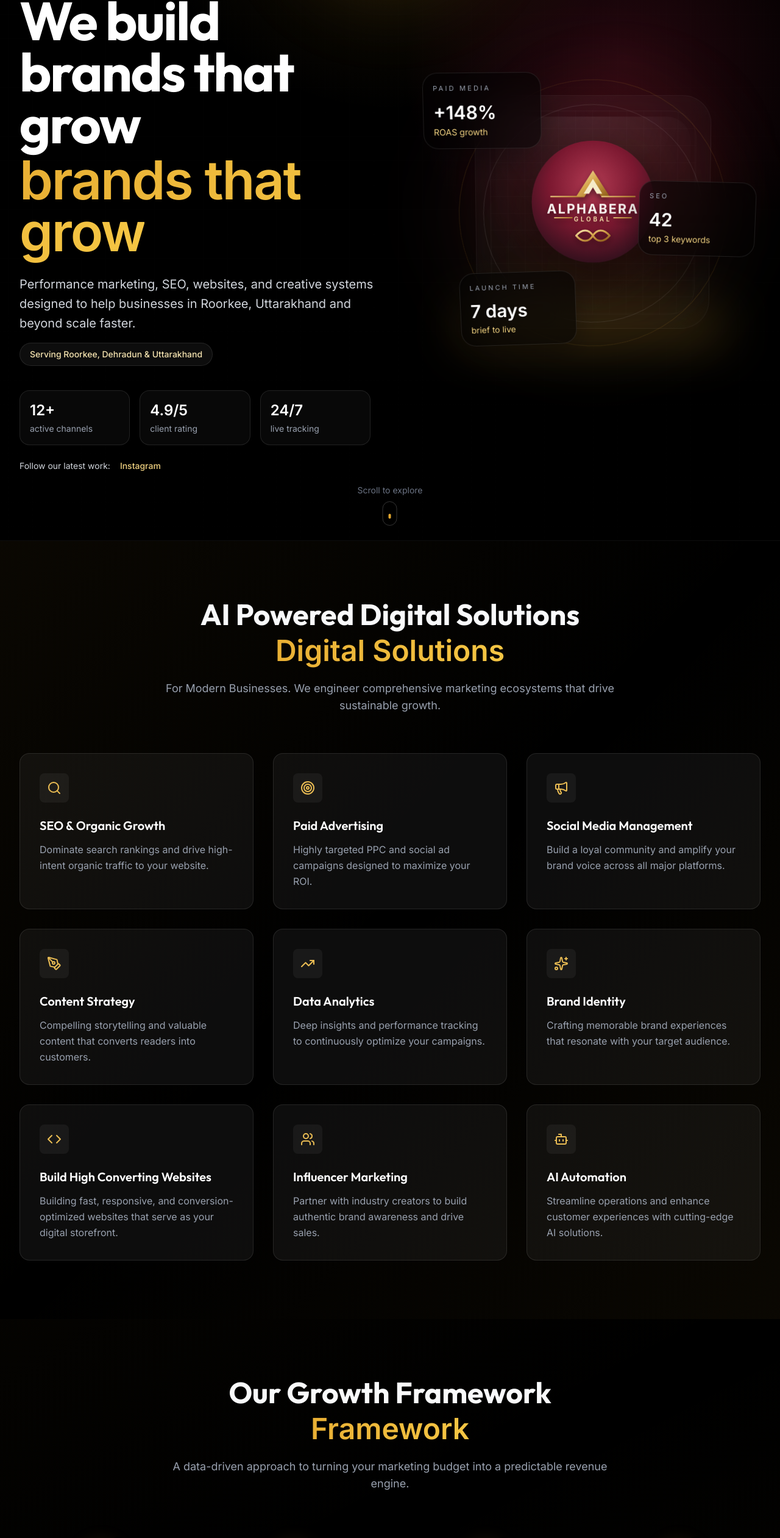
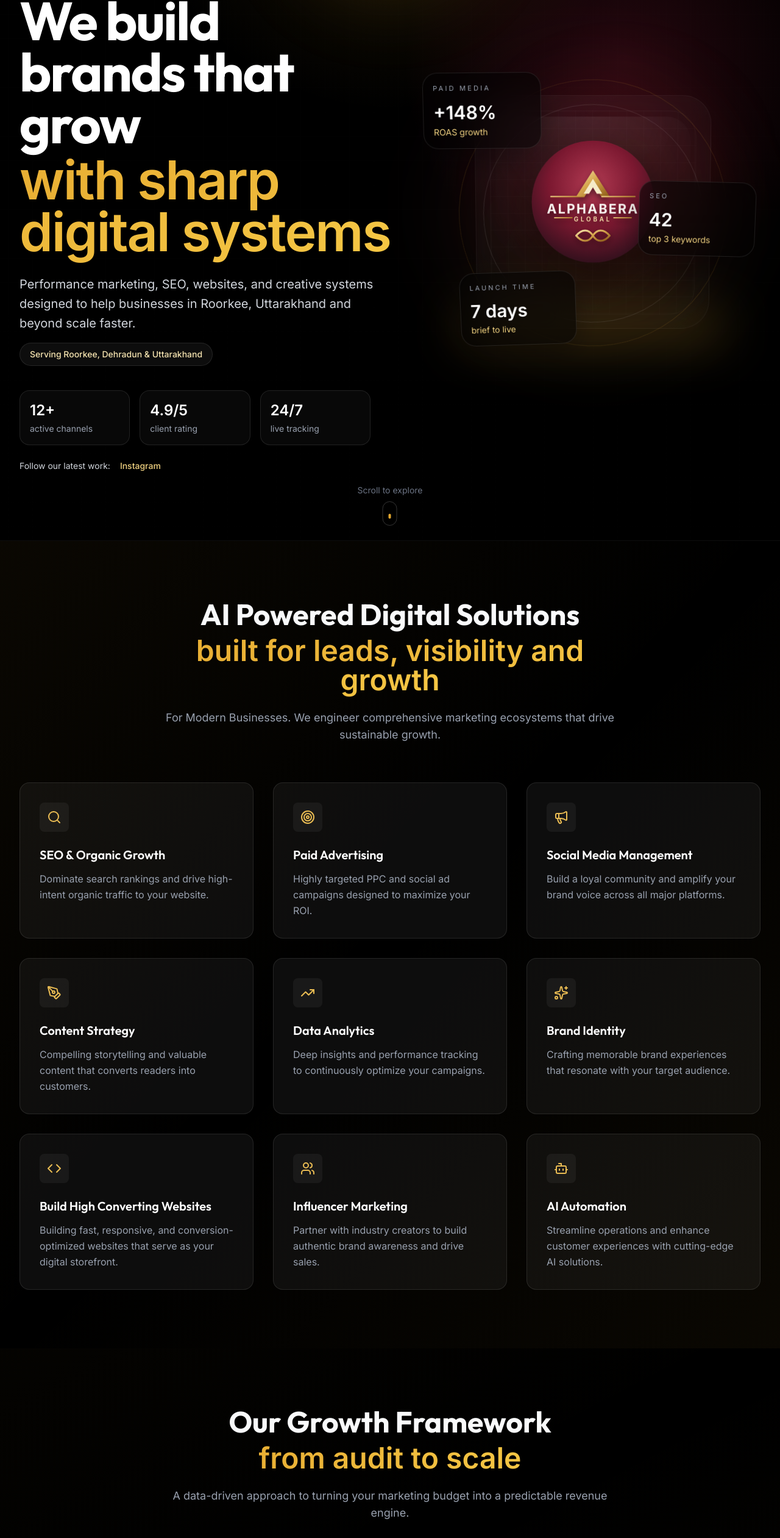
Before and after one commit to akshu187/alphabera-global, a React (Vite) app: page / in a window 1280 px wide. Shown: the part 230-2752 px from the top of the page at 61% size. Built offline with nearby package versions, Linux system fonts and the light colour scheme.

Commit message:
Polish heading presentation without duplicate copy

```diff
--- a/src/components/Features.tsx
+++ b/src/components/Features.tsx
@@ -81,7 +81,7 @@ export default function Features() {
             transition={{ delay: 0.04 }}
             className="text-3xl md:text-5xl font-bold -mt-3 mb-6"
           >
-            <span className="text-gradient text-gradient-animated">Digital Solutions</span>
+            <span className="text-gradient text-gradient-animated">built for leads, visibility and growth</span>
           </motion.div>
           <motion.p
             initial={{ opacity: 0, y: 20 }}
--- a/src/components/Hero.tsx
+++ b/src/components/Hero.tsx
@@ -96,7 +96,7 @@ export default function Hero() {
             transition={{ duration: 0.6, delay: 0.14 }}
             className="mt-2 text-5xl font-bold leading-[0.96] tracking-tight md:text-7xl lg:text-[5.5rem]"
           >
-            <span className="text-gradient text-gradient-animated">brands that grow</span>
+            <span className="text-gradient text-gradient-animated">with sharp digital systems</span>
           </motion.div>
 
           <motion.p
--- a/src/components/LocalPresence.tsx
+++ b/src/components/LocalPresence.tsx
@@ -55,7 +55,7 @@ export default function LocalPresence() {
             transition={{ delay: 0.04 }}
             className="text-3xl font-bold tracking-tight md:text-5xl"
           >
-            <span className="text-gradient text-gradient-animated">Roorkee, Dehradun and Uttarakhand businesses</span>
+            <span className="text-gradient text-gradient-animated">for high-intent local searches</span>
           </motion.div>
           <motion.p
             initial={{ opacity: 0, y: 20 }}
--- a/src/components/PrivacyPolicy.tsx
+++ b/src/components/PrivacyPolicy.tsx
@@ -94,7 +94,7 @@ export default function PrivacyPolicy() {
             Privacy that supports trusted growth
           </h1>
           <div className="mt-2 text-4xl font-bold tracking-tight md:text-6xl">
-            <span className="text-gradient text-gradient-animated">trusted growth</span>
+            <span className="text-gradient text-gradient-animated">clear, transparent data practices</span>
           </div>
           <p className="mt-6 max-w-2xl text-lg leading-8 text-gray-300">
             Last Updated: March 17, 2026
--- a/src/components/Process.tsx
+++ b/src/components/Process.tsx
@@ -56,7 +56,7 @@ export default function Process() {
             transition={{ delay: 0.04 }}
             className="text-3xl md:text-5xl font-bold -mt-3 mb-6"
           >
-            <span className="text-gradient text-gradient-animated">Framework</span>
+            <span className="text-gradient text-gradient-animated">from audit to scale</span>
           </motion.div>
           <motion.p
             initial={{ opacity: 0, y: 20 }}
--- a/src/components/TermsOfService.tsx
+++ b/src/components/TermsOfService.tsx
@@ -92,7 +92,7 @@ export default function TermsOfService() {
             Clear terms for every client partnership
           </h1>
           <div className="mt-2 text-4xl font-bold tracking-tight md:text-6xl">
-            <span className="text-gradient text-gradient-animated">client partnership</span>
+            <span className="text-gradient text-gradient-animated">clear expectations and protection</span>
           </div>
           <p className="mt-6 max-w-2xl text-lg leading-8 text-gray-300">
             Last Updated: March 17, 2026
```
